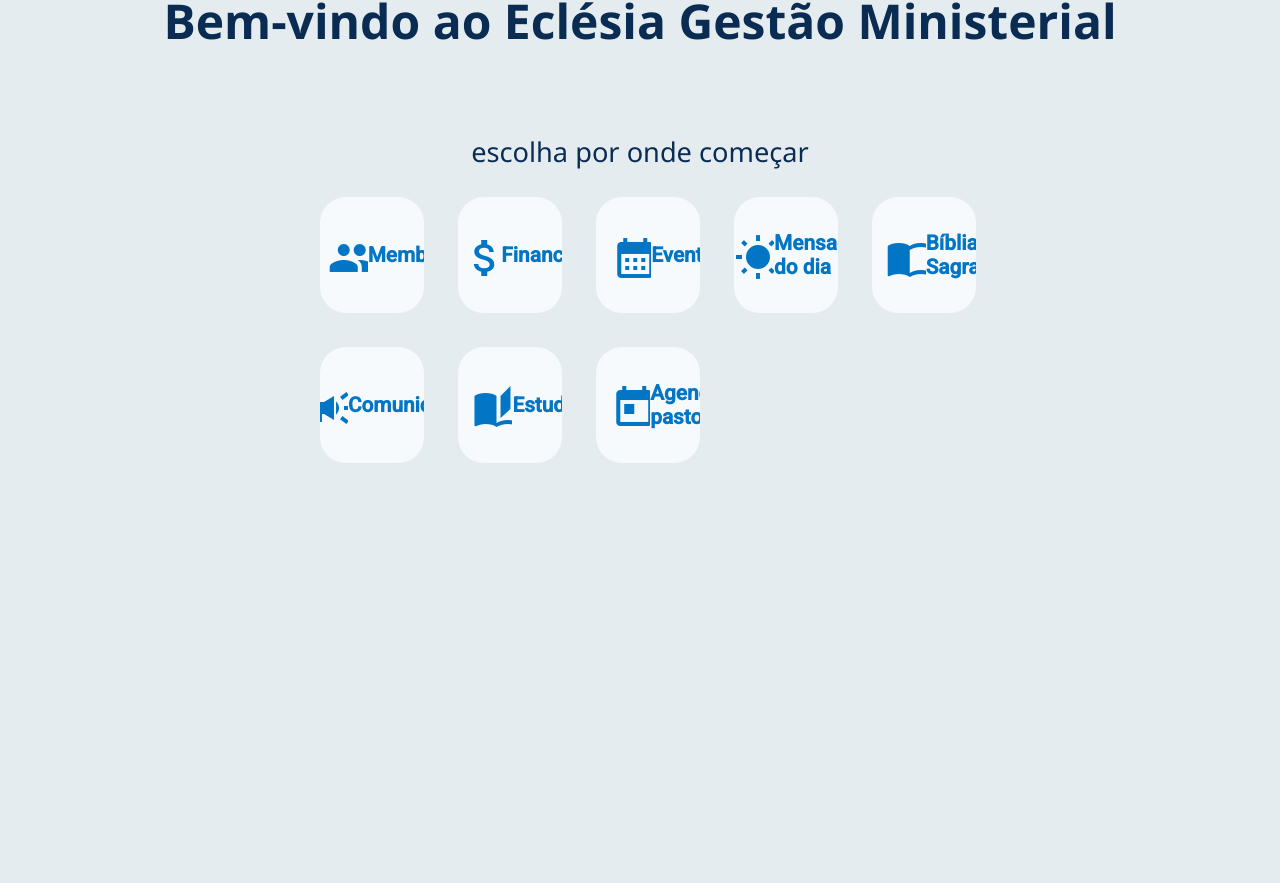
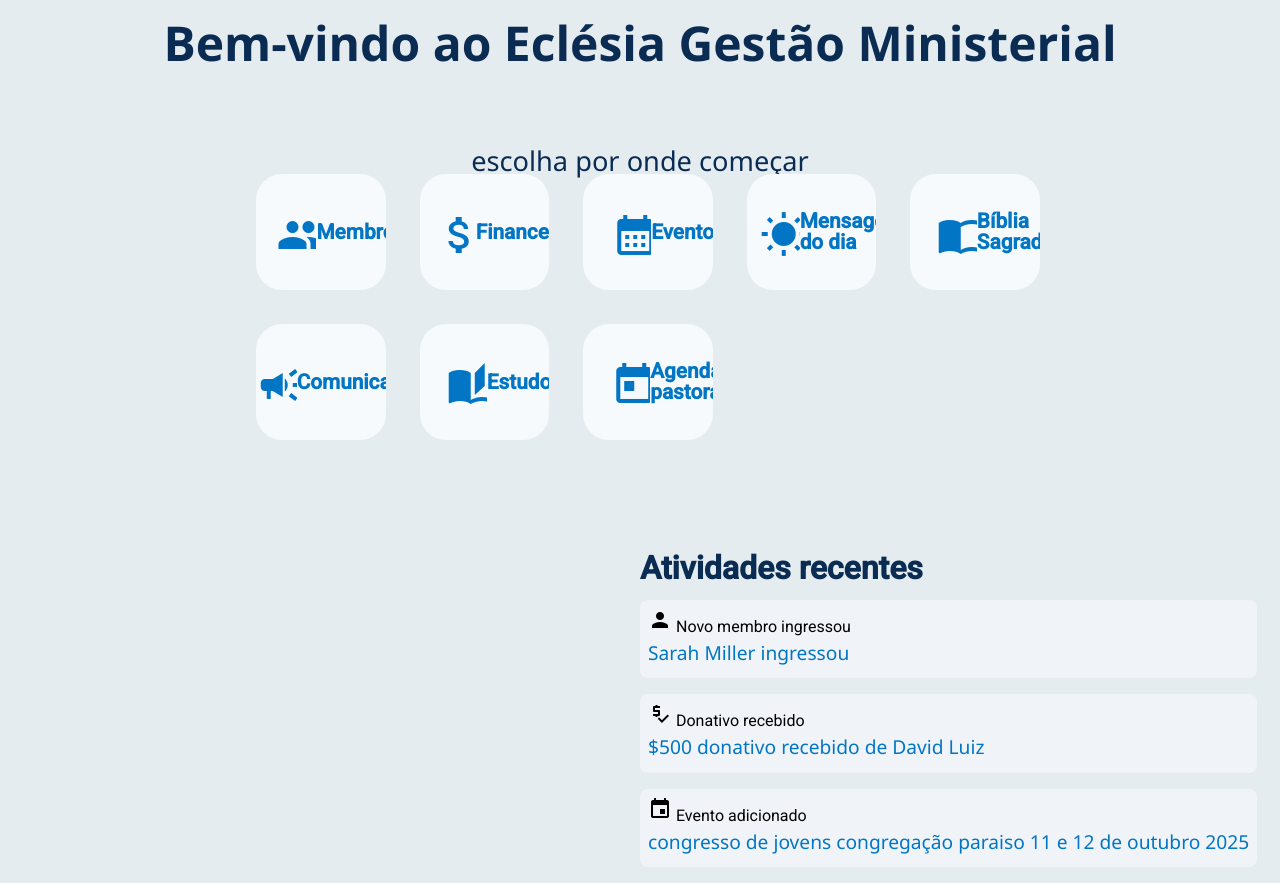
Before and after one commit to uendel23/Eclesia-Gestao-Ministerial, an Angular app: page / in a window 1280 px wide. Shown: the part 620-1503 px from the top of the page. Before the commit the page ends 1083 px from the top, so only its background shows below. Built offline with nearby package versions, Linux system fonts and the light colour scheme.

Commit message:
atividades recentes

```diff
--- a/src/app/dashboard/dashboard.html
+++ b/src/app/dashboard/dashboard.html
@@ -1,3 +1,4 @@
+<div class="dashboard">
   <img src="assets/Logotipo-Eclésia" alt="">
   <h1>Bem-vindo ao Eclésia Gestão Ministerial</h1>
   <p>escolha por onde começar</p>
@@ -11,4 +12,25 @@
     <a routerLink="/Estudos"><mat-grid-tile ><mat-icon class="icon">auto_stories</mat-icon> Estudos</mat-grid-tile></a>
     <a routerLink="/Agenda pastoral"><mat-grid-tile ><mat-icon class="icon">today</mat-icon> Agenda pastoral</mat-grid-tile></a>
   </mat-grid-list>
+</div>
+
+<div class="atividades-recentes">
+  <h2>Atividades recentes</h2>
+  <ul>
+    <li>
+     <h3 class="novo-membro"><mat-icon >person_check</mat-icon> Novo membro ingressou</h3>
+     <P>Sarah Miller ingressou</P>
+    </li>
+    <li>
+      <h3><mat-icon>price_check</mat-icon> Donativo recebido</h3>
+      <P>$500 donativo recebido de David Luiz</P>
+    </li>
+    <li>
+      <h3><mat-icon>event</mat-icon> Evento adicionado</h3>
+      <p>congresso de jovens congregação paraiso 11 e 12 de outubro 2025</p>
+    </li>
+  </ul>
+</div>
+
+
 <router-outlet></router-outlet>
--- a/src/app/dashboard/dashboard.scss
+++ b/src/app/dashboard/dashboard.scss
@@ -1,4 +1,5 @@
-h1{
+
+ h1{
   display: flex;
   justify-content: center;
   margin:15rem 0 5rem 0;
@@ -8,7 +9,7 @@ h1{
   font-family: 'Segoe UI', Tahoma, Geneva, Verdana, sans-serif;
 }
 
-p {
+ p {
   display: flex;
   justify-content: center;
   font-size: 1.7rem;
@@ -18,7 +19,7 @@ p {
 
 
 mat-grid-list {
-  max-width: 50%;
+  max-width: 60%;
   margin: 0 auto;
 
 }
@@ -39,6 +40,42 @@ mat-grid-tile {
 
 }
 
-//::ng-deep .mat-grid-tile-content{
-//  margin-right: 2rem;
-//}
+/***************ATIVIDADES*********************/
+
+.atividades-recentes {
+  display: flex;
+  flex-direction: column;
+  align-items: flex-start;
+  margin: 8rem 0rem 0 40rem;
+  text-align: center;
+}
+.atividades-recentes h2 {
+  font-size: 2rem;
+  color: #0a2c53;
+  font-weight: bold;
+  margin-bottom: 1rem;
+}
+
+.atividades-recentes ul{
+  display: flex;
+  flex-direction: column;
+  list-style-type: none;
+  padding: 0;
+}
+
+.atividades-recentes li {
+  display: flex;
+  align-items: center;
+  margin-bottom: 1rem;
+  padding: 0.5rem;
+  background-color: #f0f4f8;
+  border-radius: 8px;
+  flex-direction: column;
+  align-items: flex-start;
+}
+
+.atividades-recentes p {
+  font-size: 1.2rem;
+  color: #0276C4;
+  margin: 0.5rem 0;justify-content: flex-start;
+}
--- a/src/app/home/home.html
+++ b/src/app/home/home.html
@@ -1,20 +1,22 @@
+<div>
   <mat-toolbar  class="toolbar">
- <!--<img src="assets/logoEclesia.png" alt="Logo Eclesia" class="logo-eclesia" />-->
+  <img src="assets/logoEclesia.png" alt="Logo Eclesia" class="logo-eclesia" />
     <span class="title">Eclésia-Gestão ministerial</span>
     <span></span>
     <span class="spacer"></span>
 
     <a matIconButton aria-label="icone de perfil">
-    <mat-icon class="perfil-icon" >account_circle</mat-icon></a>
+      <mat-icon class="icon" >account_circle</mat-icon></a>
 
     <a matIconButton  aria-label="icone de notificações">
-    <mat-icon class="notificacao-icon">notifications</mat-icon></a>
+      <mat-icon class="icon">notifications</mat-icon></a>
 
     <button matIconButton  aria-label="icone do menu" [matMenuTriggerFor]="menu">
-     <mat-icon class="menu-icon">menu</mat-icon>  </button>
+      <mat-icon class="icon">menu</mat-icon>  </button>
       <mat-menu #menu="matMenu" xPosition="before" class="menu-lateral">
           <button mat-menu-item >Secretaria</button>
           <button mat-menu-item >Configurações</button>
           <button mat-menu-item >Sair</button>
       </mat-menu>
   </mat-toolbar>
+</div>
--- a/src/app/home/home.scss
+++ b/src/app/home/home.scss
@@ -8,7 +8,7 @@
   width: 100%;
   background-color: #93D5FF;
   color: #0a2c53;
-  height: 4rem;
+  height: 6rem;
 }
 
 .title{
@@ -17,7 +17,7 @@
   padding-left: 1rem;
 }
 
-.perfil-icon, .notificacao-icon, .menu-icon {
+.icon {
 font-size: 2rem;
 padding: 1rem 1rem;
 }
@@ -32,7 +32,7 @@ padding: 1rem 1rem;
 
 
 ::ng-deep.mat-mdc-menu-panel{
-  margin-top: 1.7rem;
+  margin-top: 1rem;
   margin-left: 2rem;
 }
 
--- a/src/index.html
+++ b/src/index.html
@@ -8,6 +8,7 @@
   <link rel="icon" type="image" href="/src/assets/Logotipo-Eclésia.png">
   <link href="https://fonts.googleapis.com/css2?family=Roboto:wght@300;400;500&display=swap" rel="stylesheet">
   <link href="https://fonts.googleapis.com/icon?family=Material+Icons" rel="stylesheet">
+  <link  href="./reset.css" rel="stylesheet">
 </head>
 <body>
   <app-root></app-root>
--- /dev/null
+++ b/src/reset.css
@@ -0,0 +1,48 @@
+/* http://meyerweb.com/eric/tools/css/reset/
+   v2.0 | 20110126
+   License: none (public domain)
+*/
+
+html, body, div, span, applet, object, iframe,
+h1, h2, h3, h4, h5, h6, p, blockquote, pre,
+a, abbr, acronym, address, big, cite, code,
+del, dfn, em, img, ins, kbd, q, s, samp,
+small, strike, strong, sub, sup, tt, var,
+b, u, i, center,
+dl, dt, dd, ol, ul, li,
+fieldset, form, label, legend,
+table, caption, tbody, tfoot, thead, tr, th, td,
+article, aside, canvas, details, embed,
+figure, figcaption, footer, header, hgroup,
+menu, nav, output, ruby, section, summary,
+time, mark, audio, video {
+	margin: 0;
+	padding: 0;
+	border: 0;
+	font-size: 100%;
+	font: inherit;
+	vertical-align: baseline;
+}
+/* HTML5 display-role reset for older browsers */
+article, aside, details, figcaption, figure,
+footer, header, hgroup, menu, nav, section {
+	display: block;
+}
+body {
+	line-height: 1;
+}
+ol, ul {
+	list-style: none;
+}
+blockquote, q {
+	quotes: none;
+}
+blockquote:before, blockquote:after,
+q:before, q:after {
+	content: '';
+	content: none;
+}
+table {
+	border-collapse: collapse;
+	border-spacing: 0;
+}
--- a/src/styles.scss
+++ b/src/styles.scss
@@ -1,4 +1,4 @@
-html, body { height: 100%; }
+html, body { height: 100%; width: 100%; }
 header,body { margin: 0; font-family: Roboto, "Helvetica Neue", sans-serif; }
 body{
   background:#E5ECF0 ;
```
Lines whose indentation alone changed are shown as unchanged.
